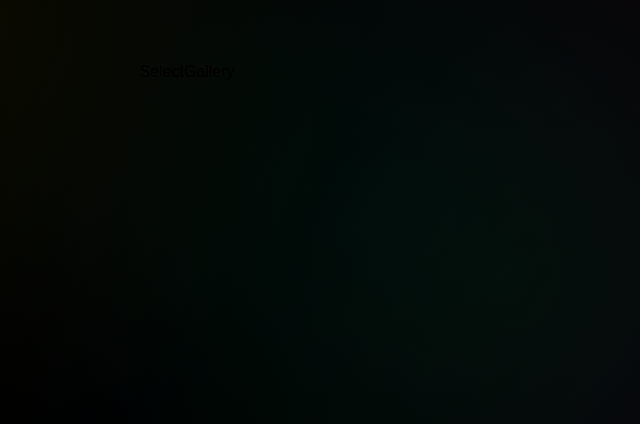
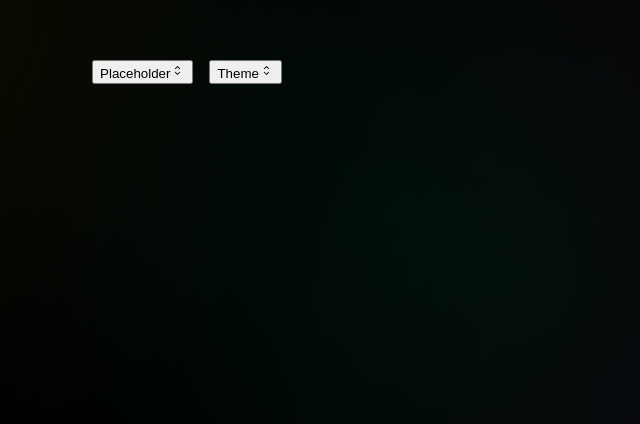
Before and after one commit to NandanGit/reactds, a React (Vite) app in the folder packages/sandbox/: page / in a window 1280 px wide. Shown: the part 328-752 px from the top of the page, without its empty margins (453-1093 px from the left). Built offline with nearby package versions, Linux system fonts and the light colour scheme.

Commit message:
Update SelectGallery.tsx

```diff
--- a/packages/sandbox/src/Galleries/SelectGallery.tsx
+++ b/packages/sandbox/src/Galleries/SelectGallery.tsx
@@ -1,11 +1,30 @@
 import React from 'react';
 import { Container } from '../Container';
+import { Select } from '@reactds/coorg';
 
 export interface SelectGalleryProps
 	extends React.HTMLAttributes<HTMLDivElement> {}
 
 export const SelectGallery: React.FC<SelectGalleryProps> = () => {
-	return <Container>{SelectGallery.displayName}</Container>;
+	return (
+		<Container>
+			<Select>
+				<Select.Item value='dark'>Dark</Select.Item>
+				<Select.Item value='light'>Light</Select.Item>
+				<Select.Item value='system'>System</Select.Item>
+			</Select>
+			<Select.Root>
+				<Select.Trigger>
+					<Select.Value placeholder='Theme' />
+				</Select.Trigger>
+				<Select.Content>
+					<Select.Item value='dark'>Dark</Select.Item>
+					<Select.Item value='light'>Light</Select.Item>
+					<Select.Item value='system'>System</Select.Item>
+				</Select.Content>
+			</Select.Root>
+		</Container>
+	);
 };
 
 SelectGallery.displayName = 'SelectGallery';
```
